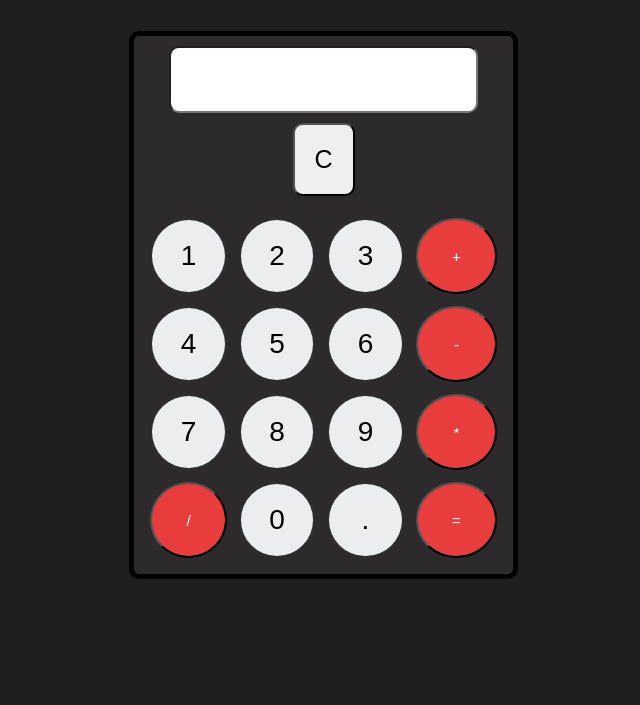
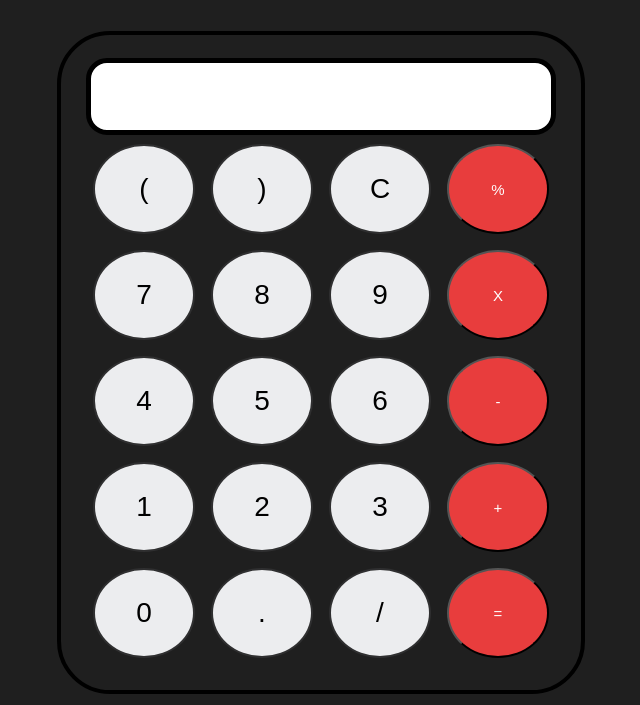
Before and after one commit to Kritika30032002/Calculator, a plain HTML site: page index.html in a window 1280 px wide. Shown: the part 95-800 px from the top of the page, without its empty margins (319-959 px from the left). Drawn offline with Linux system fonts and the light colour scheme.

Commit message:
added additional features

```diff
--- a/index.css
+++ b/index.css
@@ -3,6 +3,7 @@
 }
 h1{
     font-size: 51px;
+    color: white;
 }
 .box{
     background-color:#2c2a2a;
@@ -12,9 +13,6 @@ h1{
     border-radius: 10px;
 }
 
-.heading{
-  color: white;
-}
 .k,.k1{
     margin: 6px;
     padding: 26px;
@@ -52,14 +50,38 @@ body{
     text-align: center;
 }
 
-#text, .clear{
-  margin-top: 10px;
-    padding: 20px;
-    width: auto;
-    border-radius: 10px;
-    font-size: 28px;
+
+.container{
+    text-align: center;
+    margin-top:23px
 }
-.clear{
-  font-size: 25px;
-  padding: 20px;
+
+table{
+    margin: auto;
 }
+
+input{
+    border-radius: 21px;
+    border: 5px solid #000000;
+    font-size:34px;
+    height: 65px;
+    width: 456px;
+}
+
+button{
+    border-radius: 20px;
+    font-size: 40px;
+    background: white;
+    width: 102px;
+    height: 90px;
+    margin: 6px;
+}
+
+.calculator{
+      border: 4px solid black;
+      background-color: #1f1f1f;
+      padding: 23px;
+      border-radius: 53px;
+      display: inline-block;
+
+  }
--- a/index.html
+++ b/index.html
@@ -8,35 +8,47 @@
     <link rel="stylesheet" href="index.css">
 </head>
 <body>
-    <h1 class="heading">CALCULATOR</h1>
-    <div class="box">
-        <input type="text" name="text" id="text" style="font-size: 20px;">
-        <input type="button" value="C" id="aC" class="k clear">
-        <div class="a grid-container">
-            <input type="button" value=1 id="a1" class="k grid-item">
-            <input type="button" value=2 id="a2" class="k grid-item">
-            <input type="button" value=3 id="a3" class="k grid-item">
-            <input type="button" value=+ id="+" class="k grid-item1">
+    <div class="container">
+        <h1>CALCULATOR</h1>
 
-            <input type="button" value=4 id="a4" class="k grid-item">
-            <input type="button" value=5 id="a5" class="k grid-item">
-            <input type="button" value=6 id="a6" class="k grid-item">
-            <input type="button" value=- id="-" class="k grid-item1">
-
-
-            <input type="button" value=7 id="a7" class="k grid-item">
-            <input type="button" value=8 id="a8" class="k grid-item">
-            <input type="button" value=9 id="a9" class="k grid-item">
-              <input type="button" value=* id="*" class="k grid-item1">
-
-
-            <input type="button" value=/ id="/" class="k grid-item1">
-              <input type="button" value=0 id="a0" class="k grid-item">
-              <input type="button" value=. id="." class="k grid-item">
-            <input type="button" value="=" id="a=" class="k1 grid-item1">
-
+        <div class="a calculator">
+            <input type="text" name="screen" id="screen">
+            <table>
+                <tr>
+                    <td><button class="grid-item">(</button></td>
+                    <td><button class="grid-item">)</button></td>
+                    <td><button class="grid-item">C</button></td>
+                    <td><button class="grid-item1">%</button></td>
+                </tr>
+                <tr>
+                    <td><button class="grid-item">7</button></td>
+                    <td><button class="grid-item">8</button></td>
+                    <td><button class="grid-item">9</button></td>
+                    <td><button class="grid-item1">X</button></td>
+                </tr>
+                <tr>
+                    <td><button class="grid-item">4</button></td>
+                    <td><button class="grid-item">5</button></td>
+                    <td><button class="grid-item">6</button></td>
+                    <td><button class="grid-item1">-</button></td>
+                </tr>
+                <tr>
+                    <td><button class="grid-item">1</button></td>
+                    <td><button class="grid-item">2</button></td>
+                    <td><button class="grid-item">3</button></td>
+                    <td><button class="grid-item1">+</button></td>
+                </tr>
+                <tr>
+                    <td><button class="grid-item">0</button></td>
+                    <td><button class="grid-item">.</button></td>
+                    <td><button class="grid-item">/</button></td>
+                    <td><button class="grid-item1">=</button></td>
+                </tr>
+            </table>
         </div>
     </div>
+
 </body>
 <script src="index.js"></script>
+
 </html>
--- a/index.js
+++ b/index.js
@@ -1,18 +1,26 @@
-let a= document.getElementsByClassName('k');
-let s= document.getElementById('text');
-let z;
-Array.from(a).forEach(element => {
-    element.addEventListener('click',function(){
-        console.log(element.value);
-        s.value+=element.value;
-        z= s.value;
+let screen = document.getElementById('screen');
+buttons = document.querySelectorAll('button');
+let screenValue = '';
+for (item of buttons) {
+    item.addEventListener('click', (e) => {
+        buttonText = e.target.innerText;
+        console.log('Button text is ', buttonText);
+        if (buttonText == 'X') {
+            buttonText = '*';
+            screenValue += buttonText;
+            screen.value = screenValue;
+        }
+        else if (buttonText == 'C') {
+            screenValue = "";
+            screen.value = screenValue;
+        }
+        else if (buttonText == '=') {
+            screen.value = eval(screenValue);
+        }
+        else {
+            screenValue += buttonText;
+            screen.value = screenValue;
+        }
+
     })
-    let m=document.getElementById("a=");
-    m.addEventListener('click',function(){
-        s.value=eval(z);
-    })
-    let m1=document.getElementById("aC");
-    m1.addEventListener('click',function(){
-        s.value="";
-    })
-});
+}
```
